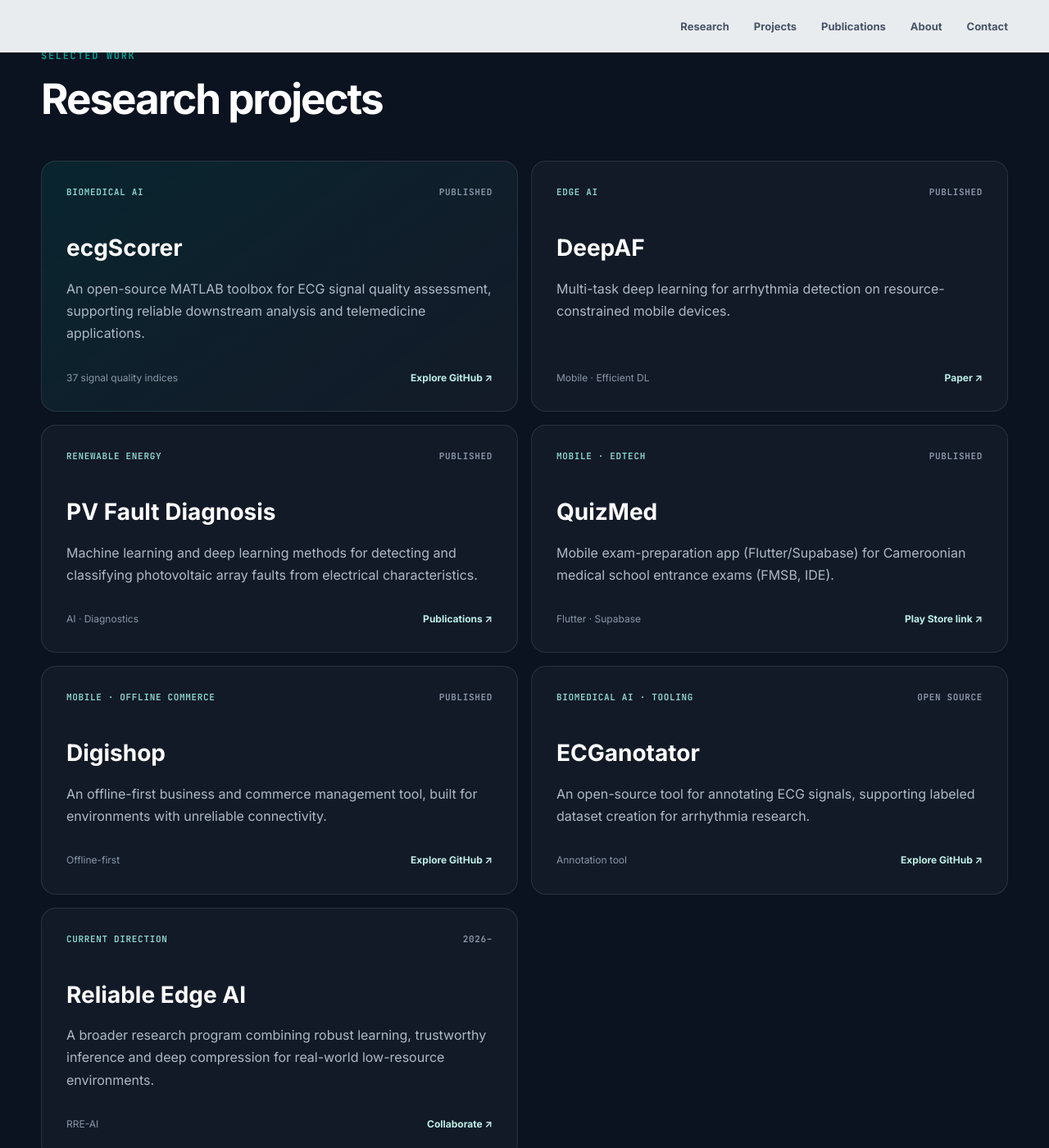
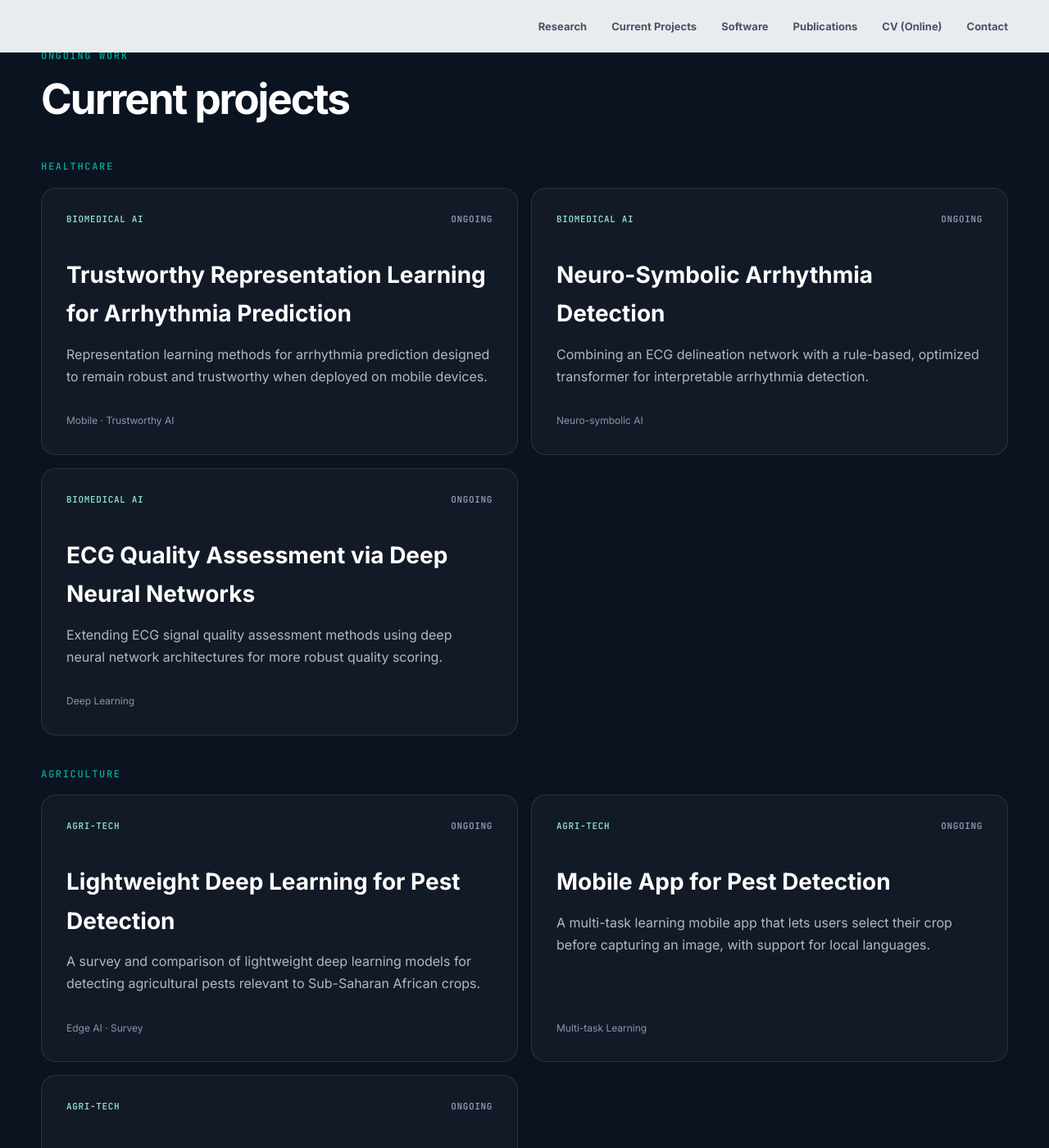
Before and after one commit to fotsingk/fotsingk.github.io, a Jekyll site: the page built from index.md, in a window 1280 px wide and 1400 px high, scrolled down 1880 px. Shown: the whole window at 82% size. Built offline with Jekyll 4.4.1, drawn with Linux system fonts in a browser that asks for light colours; some of the changed text lies outside the part shown.

Commit message:
Update profile and project sections in index.md

```diff
--- a/index.md
+++ b/index.md
@@ -31,14 +31,17 @@ layout: default
     <p class="profile-role">AI Researcher & Lecturer</p>
     <div class="profile-line"></div>
     <p class="profile-focus">Reliable AI · Edge AI · Biomedical AI</p>
+    <div class="profile-line"></div>
+    <a class="btn btn-secondary" href="#about">CV (Online) ↓</a>
   </div>
 </header>
 
 <nav class="site-nav" aria-label="Main navigation">
   <a href="#research">Research</a>
-  <a href="#projects">Projects</a>
+  <a href="#current-projects">Current Projects</a>
+  <a href="#software">Software</a>
   <a href="#publications">Publications</a>
-  <a href="#about">About</a>
+  <a href="#about">CV (Online)</a>
   <a href="#contact">Contact</a>
 </nav>
 
@@ -96,123 +99,187 @@ layout: default
   </div>
 </section>
 
-<section class="section dark-section" id="projects">
+<section class="section dark-section" id="current-projects">
   <div class="section-heading light">
-    <p class="eyebrow">SELECTED WORK</p>
-    <h2>Research projects</h2>
+    <p class="eyebrow">ONGOING WORK</p>
+    <h2>Current projects</h2>
   </div>
 
+  <p class="eyebrow" style="margin-top:10px;">HEALTHCARE</p>
   <div class="project-grid">
-    <article class="project-card featured">
+    <article class="project-card">
       <div class="project-top">
         <span class="project-type">Biomedical AI</span>
-        <span class="project-status">Published</span>
+        <span class="project-status">Ongoing</span>
       </div>
-      <h3>ecgScorer</h3>
+      <h3>Trustworthy Representation Learning for Arrhythmia Prediction</h3>
       <p>
-        An open-source MATLAB toolbox for ECG signal quality assessment,
-        supporting reliable downstream analysis and telemedicine applications.
+        Representation learning methods for arrhythmia prediction designed to
+        remain robust and trustworthy when deployed on mobile devices.
       </p>
       <div class="project-bottom">
-        <span>37 signal quality indices</span>
-        <a href="https://github.com/fotsingk?tab=repositories">Explore GitHub ↗</a>
+        <span>Mobile · Trustworthy AI</span>
       </div>
     </article>
 
     <article class="project-card">
       <div class="project-top">
-        <span class="project-type">Edge AI</span>
-        <span class="project-status">Published</span>
+        <span class="project-type">Biomedical AI</span>
+        <span class="project-status">Ongoing</span>
       </div>
-      <h3>DeepAF</h3>
+      <h3>Neuro-Symbolic Arrhythmia Detection</h3>
       <p>
-        Multi-task deep learning for arrhythmia detection on
-        resource-constrained mobile devices.
+        Combining an ECG delineation network with a rule-based, optimized
+        transformer for interpretable arrhythmia detection.
       </p>
       <div class="project-bottom">
-        <span>Mobile · Efficient DL</span>
-        <a href="https://scholar.google.com/citations?user=_5rPAD8AAAAJ&hl=en">Paper ↗</a>
+        <span>Neuro-symbolic AI</span>
       </div>
     </article>
 
     <article class="project-card">
       <div class="project-top">
-        <span class="project-type">Renewable Energy</span>
-        <span class="project-status">Published</span>
+        <span class="project-type">Biomedical AI</span>
+        <span class="project-status">Ongoing</span>
       </div>
-      <h3>PV Fault Diagnosis</h3>
+      <h3>ECG Quality Assessment via Deep Neural Networks</h3>
       <p>
-        Machine learning and deep learning methods for detecting and classifying
-        photovoltaic array faults from electrical characteristics.
+        Extending ECG signal quality assessment methods using deep neural
+        network architectures for more robust quality scoring.
       </p>
       <div class="project-bottom">
-        <span>AI · Diagnostics</span>
-        <a href="https://scholar.google.com/citations?user=_5rPAD8AAAAJ&hl=en">Publications ↗</a>
+        <span>Deep Learning</span>
+      </div>
+    </article>
+  </div>
+
+  <p class="eyebrow" style="margin-top:40px;">AGRICULTURE</p>
+  <div class="project-grid">
+    <article class="project-card">
+      <div class="project-top">
+        <span class="project-type">Agri-Tech</span>
+        <span class="project-status">Ongoing</span>
+      </div>
+      <h3>Lightweight Deep Learning for Pest Detection</h3>
+      <p>
+        A survey and comparison of lightweight deep learning models for
+        detecting agricultural pests relevant to Sub-Saharan African crops.
+      </p>
+      <div class="project-bottom">
+        <span>Edge AI · Survey</span>
       </div>
     </article>
 
     <article class="project-card">
       <div class="project-top">
-        <span class="project-type">Mobile · EdTech</span>
-        <span class="project-status">Published</span>
+        <span class="project-type">Agri-Tech</span>
+        <span class="project-status">Ongoing</span>
       </div>
-      <h3>QuizMed</h3>
+      <h3>Mobile App for Pest Detection</h3>
       <p>
-        Mobile exam-preparation app (Flutter/Supabase) for Cameroonian medical
-        school entrance exams (FMSB, IDE).
+        A multi-task learning mobile app that lets users select their crop
+        before capturing an image, with support for local languages.
       </p>
       <div class="project-bottom">
-        <span>Flutter · Supabase</span>
-        <a href="#contact">Play Store link ↗</a>
+        <span>Multi-task Learning</span>
       </div>
     </article>
 
     <article class="project-card">
       <div class="project-top">
-        <span class="project-type">Mobile · Offline Commerce</span>
-        <span class="project-status">Published</span>
+        <span class="project-type">Agri-Tech</span>
+        <span class="project-status">Ongoing</span>
       </div>
-      <h3>Digishop</h3>
+      <h3>Physics-Informed Neural Networks for Biomass Prediction</h3>
       <p>
-        An offline-first business and commerce management tool, built for
-        environments with unreliable connectivity.
+        Applying physics-informed neural network architectures to predict
+        crop biomass.
       </p>
       <div class="project-bottom">
-        <span>Offline-first</span>
-        <a href="https://github.com/fotsingk?tab=repositories">Explore GitHub ↗</a>
+        <span>Physics-Informed NN</span>
+      </div>
+    </article>
+  </div>
+
+  <p class="eyebrow" style="margin-top:40px;">EDUCATION</p>
+  <div class="project-grid">
+    <article class="project-card">
+      <div class="project-top">
+        <span class="project-type">EdTech</span>
+        <span class="project-status">Ongoing</span>
+      </div>
+      <h3>Quantization-Aware Training for Small Language Models</h3>
+      <p>
+        Comparing quantization-aware training methods for small language
+        models, applied to an offline mathematics tutoring tool for
+        secondary school students.
+      </p>
+      <div class="project-bottom">
+        <span>SLM · Quantization</span>
       </div>
     </article>
 
     <article class="project-card">
       <div class="project-top">
-        <span class="project-type">Biomedical AI · Tooling</span>
-        <span class="project-status">Open Source</span>
+        <span class="project-type">EdTech</span>
+        <span class="project-status">Ongoing</span>
       </div>
-      <h3>ECGanotator</h3>
+      <h3>MathTutor</h3>
       <p>
-        An open-source tool for annotating ECG signals, supporting labeled
-        dataset creation for arrhythmia research.
+        An offline mobile tutoring application for secondary school
+        mathematics.
       </p>
       <div class="project-bottom">
-        <span>Annotation tool</span>
-        <a href="https://github.com/fotsingk?tab=repositories">Explore GitHub ↗</a>
+        <span>Offline · Mobile</span>
       </div>
     </article>
 
     <article class="project-card">
       <div class="project-top">
-        <span class="project-type">Current direction</span>
-        <span class="project-status">2026–</span>
+        <span class="project-type">EdTech</span>
+        <span class="project-status">Ongoing</span>
       </div>
-      <h3>Reliable Edge AI</h3>
+      <h3>Does AI Improve Learning Outcomes?</h3>
       <p>
-        A broader research program combining robust learning, trustworthy
-        inference and deep compression for real-world low-resource environments.
+        An empirical study investigating whether AI-based tools improve
+        student learning outcomes.
       </p>
       <div class="project-bottom">
-        <span>RRE-AI</span>
-        <a href="#contact">Collaborate ↗</a>
+        <span>Empirical Study</span>
       </div>
+    </article>
+  </div>
+</section>
+
+<section class="section" id="software">
+  <div class="section-heading">
+    <p class="eyebrow">RESEARCH SOFTWARE & APPLICATIONS</p>
+    <h2>Software</h2>
+  </div>
+
+  <div class="research-grid">
+    <article class="research-card">
+      <span class="card-number">ecgScorer</span>
+      <h3>ecgScorer</h3>
+      <p>Open-source MATLAB toolbox for ECG signal quality assessment, extracting 37 signal quality indices.</p>
+      <div class="tags"><span>MATLAB</span><span>Open Source</span><span>Published</span></div>
+      <p style="margin-top:16px;"><a class="text-link" href="https://github.com/fotsingk/ecgScorer">View on GitHub →</a></p>
+    </article>
+
+    <article class="research-card">
+      <span class="card-number">BioSig</span>
+      <h3>BioSig Annotator (ECGAnn)</h3>
+      <p>Desktop tool for annotating ECG signals, supporting labeled dataset creation for arrhythmia research.</p>
+      <div class="tags"><span>Desktop App</span><span>Open Source</span></div>
+      <p style="margin-top:16px;"><a class="text-link" href="https://github.com/fotsingk/ECGann/releases/download/V1.0.0/BioSig_Annotator_v1.0.0_installer.exe">Download installer →</a></p>
+    </article>
+
+    <article class="research-card">
+      <span class="card-number">QuizMed</span>
+      <h3>QuizMed</h3>
+      <p>Mobile exam-preparation app (Flutter/Supabase) for Cameroonian medical school entrance exams (FMSB, IDE).</p>
+      <div class="tags"><span>Flutter</span><span>Supabase</span><span>Play Store</span></div>
+      <p style="margin-top:16px;"><a class="text-link" href="https://play.google.com/store/apps/details?id=com.luminanz.quiz_med">Get it on Play Store →</a></p>
     </article>
   </div>
 </section>
@@ -294,8 +361,8 @@ layout: default
 
 <section class="section about-section" id="about">
   <div class="section-heading">
-    <p class="eyebrow">ABOUT</p>
-    <h2>Researcher first. Builder second. Lecturer third.</h2>
+    <p class="eyebrow">CV (ONLINE)</p>
+    <h2>Researching. Building. Impacting.</h2>
   </div>
 
   <div class="about-grid">
@@ -310,17 +377,36 @@ layout: default
         I therefore focus on methods that are not only accurate in the laboratory,
         but also efficient, robust and deployable.
       </p>
+      <p style="margin-top:30px;"><a class="text-link" href="/assets/CV_Fotsing_Kuetche.pdf">Download full CV (PDF) →</a></p>
     </div>
 
-    <div class="facts">
-      <div><span>PhD</span><strong>Electronics, Automatics & Computer Science — Univ. Ngaoundéré (2021–2024)</strong></div>
-      <div><span>MSc</span><strong>Electronics, Electrical Engineering & Automatics — GPA 3.54/4.00 (2018–2020)</strong></div>
-      <div><span>BSc</span><strong>Physics — Univ. Ngaoundéré (2017)</strong></div>
-      <div><span>Core tools</span><strong>Python · MATLAB/Simulink · Flutter · SQL</strong></div>
-      <div><span>Applications</span><strong>Healthcare · Energy · Edge AI</strong></div>
-      <div><span>Open science</span><strong>Software · Reproducible experiments · Datasets</strong></div>
-      <div><span>Awards</span><strong>Prize for Academic Excellence (2021, 2022, 2023) — Head of State of Cameroon</strong></div>
-      <div><span>Grants</span><strong>Sigma Xi Grant-in-Aid of Research (2023)</strong></div>
+    <div>
+      <p class="eyebrow">SKILLS</p>
+      <div class="facts">
+        <div><span>Programming</span><strong>Python · MATLAB/Simulink · Flutter · SQL</strong></div>
+        <div><span>Research</span><strong>Signal Processing · Machine Learning · Model Compression</strong></div>
+        <div><span>Other</span><strong>Pedagogy & Adaptation · Project Management · Communication · Team Collaboration</strong></div>
+      </div>
+
+      <p class="eyebrow" style="margin-top:32px;">EXPERIENCE</p>
+      <div class="facts">
+        <div><span>2025–Present</span><strong>Lecturer, The ICT University — AI, Data Science, Deep Learning, Research Methodology</strong></div>
+        <div><span>2022–2024</span><strong>Teaching & Research Assistant, Univ. Ngaoundéré — Signal processing, electronics, AI for telemedicine</strong></div>
+        <div><span>2023–Present</span><strong>Reviewer — Engineering Applications of AI, Informatics in Medicine, Biomed. Phys. Eng. Express, IEEE T-SMC</strong></div>
+      </div>
+
+      <p class="eyebrow" style="margin-top:32px;">EDUCATION</p>
+      <div class="facts">
+        <div><span>PhD</span><strong>Electronics, Automatics & Computer Science — Univ. Ngaoundéré (2021–2024)</strong></div>
+        <div><span>MSc</span><strong>Electronics, Electrical Engineering & Automatics — GPA 3.54/4.00 (2018–2020)</strong></div>
+        <div><span>BSc</span><strong>Physics — Univ. Ngaoundéré (2017)</strong></div>
+      </div>
+
+      <p class="eyebrow" style="margin-top:32px;">AWARDS & GRANTS</p>
+      <div class="facts">
+        <div><span>Awards</span><strong>Prize for Academic Excellence (2021, 2022, 2023) — Head of State of Cameroon</strong></div>
+        <div><span>Grants</span><strong>Sigma Xi Grant-in-Aid of Research (2023)</strong></div>
+      </div>
     </div>
   </div>
 </section>
```
